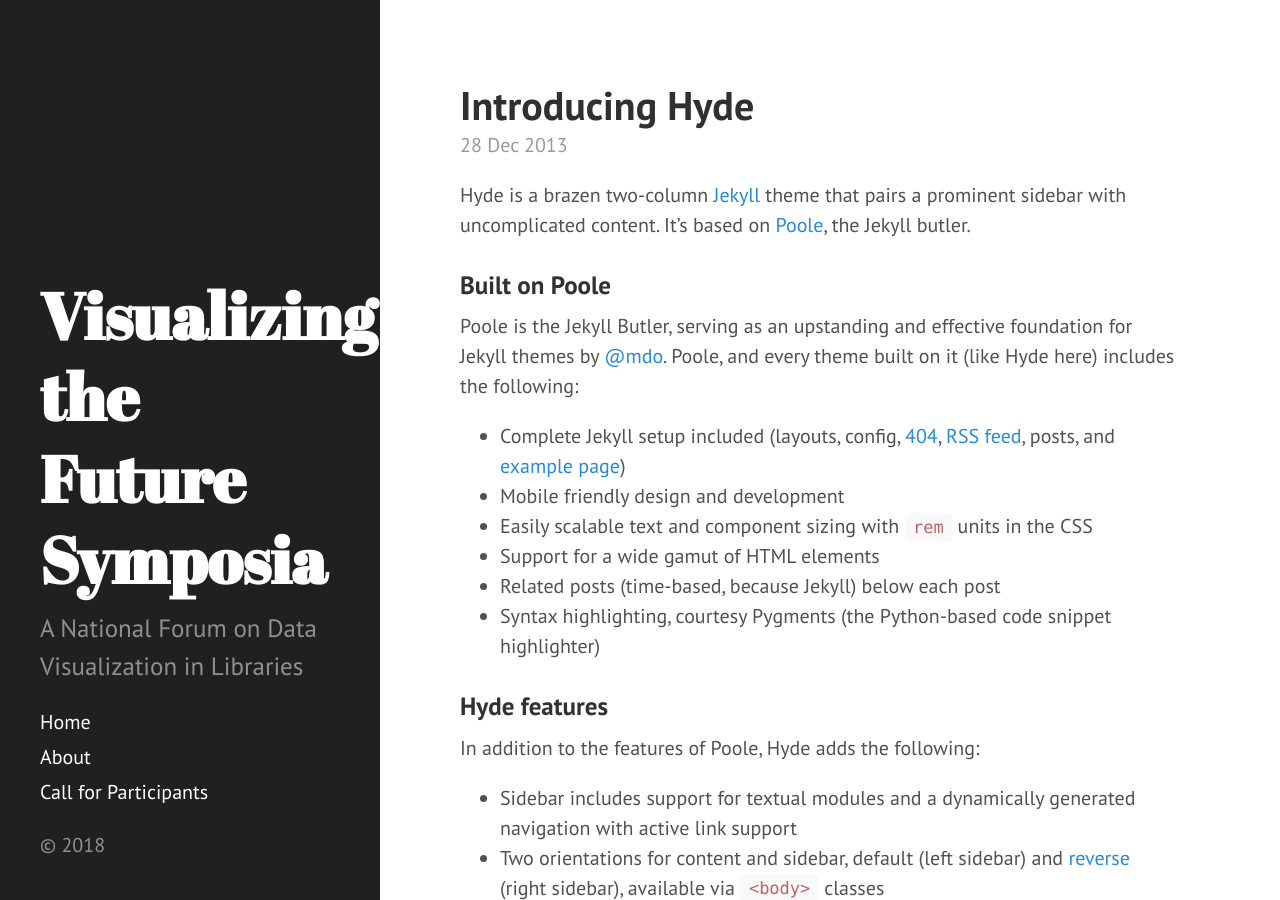
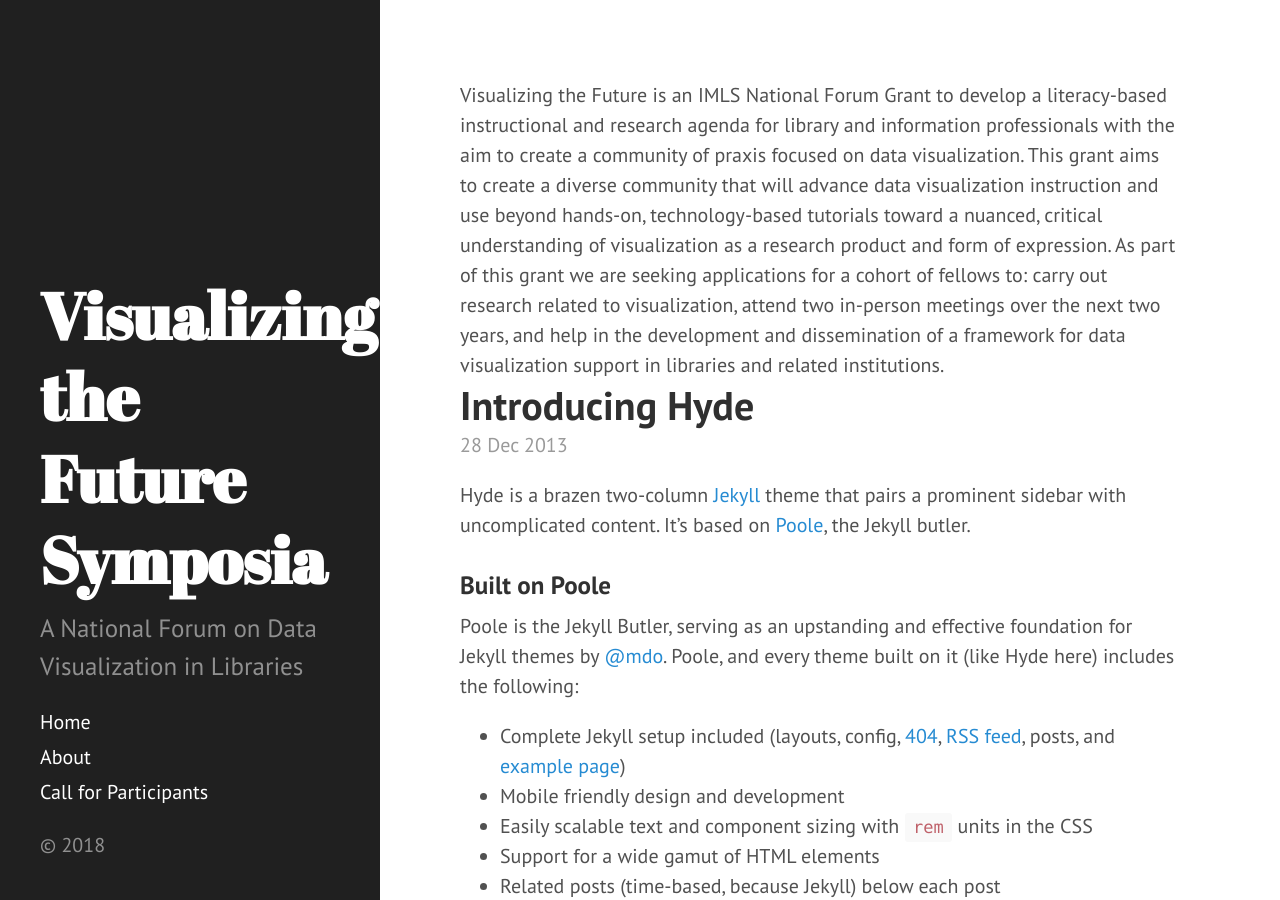
Before and after one commit to visualizingthefuture/visualizingthefuture.github.io, a Jekyll site: the page built from index.html, in a window 1280 px wide and 900 px high. Built offline with Jekyll 4.4.1, drawn with Linux system fonts in a browser that asks for light colours; Markdown is read by kramdown in place of the engine named in the settings; the list of posts is cut into pages by our own code.

Commit message:
Update index.html

```diff
--- a/index.html
+++ b/index.html
@@ -2,7 +2,7 @@
 layout: default
 title: Home
 ---
-
+Visualizing the Future is an IMLS National Forum Grant to develop a literacy-based instructional and research agenda for library and information professionals with the aim to create a community of praxis focused on data visualization. This grant aims to create a diverse community that will advance data visualization instruction and use beyond hands-on, technology-based tutorials toward a nuanced, critical understanding of visualization as a research product and form of expression. As part of this grant we are seeking applications for a cohort of fellows to: carry out research related to visualization, attend two in-person meetings over the next two years, and help in the development and dissemination of a framework for data visualization support in libraries and related institutions.
 <div class="posts">
   {% for post in paginator.posts %}
   <div class="post">
```
